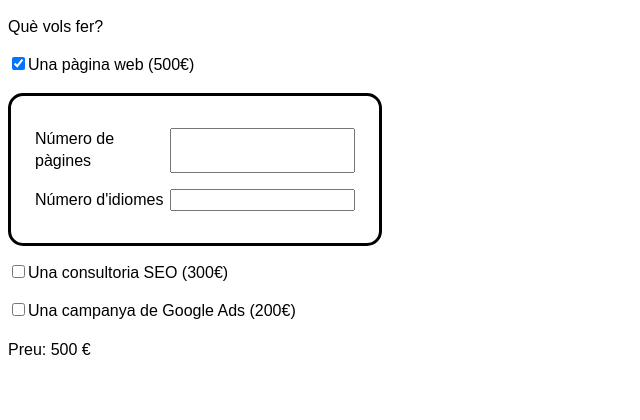
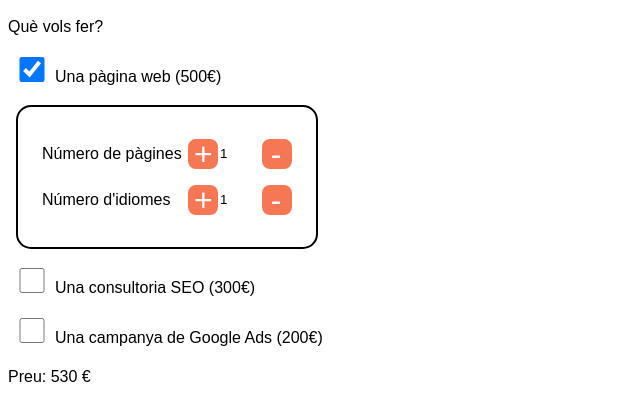
Before and after one commit to jordisz/S7, a Vue app: page / in a window 1280 px wide. Both pictures are taken after a click on the checkbox 18 px from the left and 63 px from the top of the page. Shown: the top 420 px of the page, without its empty margins (0-640 px from the left). Built offline with nearby package versions, Linux system fonts and the light colour scheme.

Commit message:
Add QuantityInput component and Panell animation

```diff
--- a/src/components/Panell.vue
+++ b/src/components/Panell.vue
@@ -2,35 +2,37 @@
   <div class="panell">
       <div class="row">
           <label>Número de pàgines</label>
-          <input type="text"
-            @keypress="filtraNumeros"
-            @keyup="$emit('paginesChanged', this.pagines)"
-            v-model="pagines">
+          <QuantityInput v-on:quantityChanged="changePagines"/>
       </div>
       <div class="row">
           <label>Número d'idiomes</label>
-          <input type="text"
-            @keypress="filtraNumeros"
-            @keyup="$emit('idiomesChanged', this.idiomes)"
-            v-model="idiomes">
+          <QuantityInput v-on:quantityChanged="changeIdiomes"/>
       </div>
   </div>
 </template>
 
 <script>
+import QuantityInput from './QuantityInput.vue'
+
 export default {
     name: "Panell",
+    components: {
+        QuantityInput
+    },
     data() {
         return {
-            idiomes: '',
-            pagines: ''
+            idiomes: 1,
+            pagines: 1
         }
     },
     methods: {
-        filtraNumeros(e) {
-            if(e.keyCode < 48 || e.keyCode > 57) {
-                e.preventDefault();
-            }
+        changePagines(val) {
+            this.pagines = val;
+            this.$emit('paginesChanged', this.pagines);
+        },
+        changeIdiomes(val) {
+            this.idiomes = val;
+            this.$emit('idiomesChanged', this.idiomes);
         }
     }
 }
@@ -38,15 +40,16 @@ export default {
 
 <style>
     .panell {
-        width: 320px;
-        border: 3px solid black;
+        width: 250px;
+        border: 2px solid black;
         border-radius: 15px;
         padding: 2em 1.5em;
-        margin: 1em 0;
+        margin: 1em 0 1em .5em;
     }
     .row {
         display: flex;
         justify-content: space-between;
+        align-items: center;
     }
     .row:first-of-type {
         margin-bottom: 1em;
--- /dev/null
+++ b/src/components/QuantityInput.vue
@@ -0,0 +1,64 @@
+<template>
+  <div class="container">
+      <button @click="increase">+</button>
+      <input type="text"
+        @keypress="filtraNumeros"
+        @keyup="$emit('quantityChanged', this.quantity)"
+        v-model.number="quantity"/>
+      <button @click="decrease">-</button>
+  </div>
+</template>
+
+<script>
+export default {
+    name: "QuantityInput",
+    data() {
+        return {
+            quantity: 1
+        }
+    },
+    methods: {
+        filtraNumeros(e) {
+            if(e.keyCode < 48 || e.keyCode > 57) {
+                e.preventDefault();
+            }
+        },
+        increase() {
+            this.quantity++;
+            this.$emit('quantityChanged', this.quantity)
+        },
+        decrease() {
+            if (this.quantity > 0) {
+            this.quantity--;
+            this.$emit('quantityChanged', this.quantity)
+            }
+        }
+    }
+
+}
+</script>
+
+<style>
+.container {
+    display: flex;
+    align-items:center;
+}
+input {
+    width: 40px;
+    height: 25px;
+    border: none;
+    border-radius: 5px;
+}
+button {
+    width: 30px;
+    height: 30px;
+    background-color: #F67754;
+    border: 2px solid #F67754;
+    border-radius: 8px;
+    font-size: 2rem;
+    line-height: 25px;
+    padding-left: 4px;
+    color: white;
+
+}
+</style>
--- a/src/views/Home.vue
+++ b/src/views/Home.vue
@@ -1,28 +1,35 @@
 <template>
   <div>
     <p>Què vols fer?</p>
+
     <div class="checkbox">
       <input type="checkbox" v-model="web" @click="resetPanell">
       <label>Una pàgina web (500€)</label>
     </div>
+
+    <transition name="grow">
       <Panell
         v-if="web"
         v-on:paginesChanged="addPagines"
         v-on:idiomesChanged="addIdiomes"/>
+    </transition>
+
     <div class="checkbox">
       <input type="checkbox" v-model="seo">
       <label>Una consultoria SEO (300€)</label>
     </div>
+
     <div class="checkbox">
       <input type="checkbox" v-model="ads">
       <label>Una campanya de Google Ads (200€)</label>
     </div>
+
     <p>Preu: {{ preu }} €</p>
+
   </div>
 </template>
 
 <script>
-// @ is an alias to /src
 import Panell from '@/components/Panell.vue'
 
 export default {
@@ -35,8 +42,8 @@ export default {
       web: false,
       seo: false,
       ads: false,
-      pagines: 0,
-      idiomes: 0
+      pagines: 1,
+      idiomes: 1
     }
   },
   computed: {
@@ -54,20 +61,24 @@ export default {
       if (this.pagines > 0 && this.idiomes > 0) {
         total += (this.pagines * this.idiomes * 30)
       }
-
       return total;
     }
   },
   methods: {
-    addPagines(str) {
-      this.pagines = +str;
+    addPagines(val) {
+      this.pagines = +val;
     },
-    addIdiomes(str) {
-      this.idiomes = +str;
+    addIdiomes(val) {
+      this.idiomes = +val;
     },
     resetPanell() {
+      if(!this.web) {
+        this.pagines = 1;
+        this.idiomes = 1;
+      } else {
         this.pagines = 0;
         this.idiomes = 0;
+      }
     }
   }
 }
@@ -77,4 +88,22 @@ export default {
   .checkbox {
     margin-bottom: 1em;
   }
+
+  .grow-enter-active {
+    transform-origin: top left;
+    animation: grow .6s ease-in-out;
+  }
+  .grow-leave-active {
+    transform-origin: top left;
+    animation: grow .3s reverse ease-in-out;
+  }
+  @keyframes grow {
+    0% {
+      transform: scale(0);
+    }
+    100% {
+      transform: scale(1);
+    }
+  }
+
 </style>
```
Lines whose indentation alone changed are shown as unchanged.
